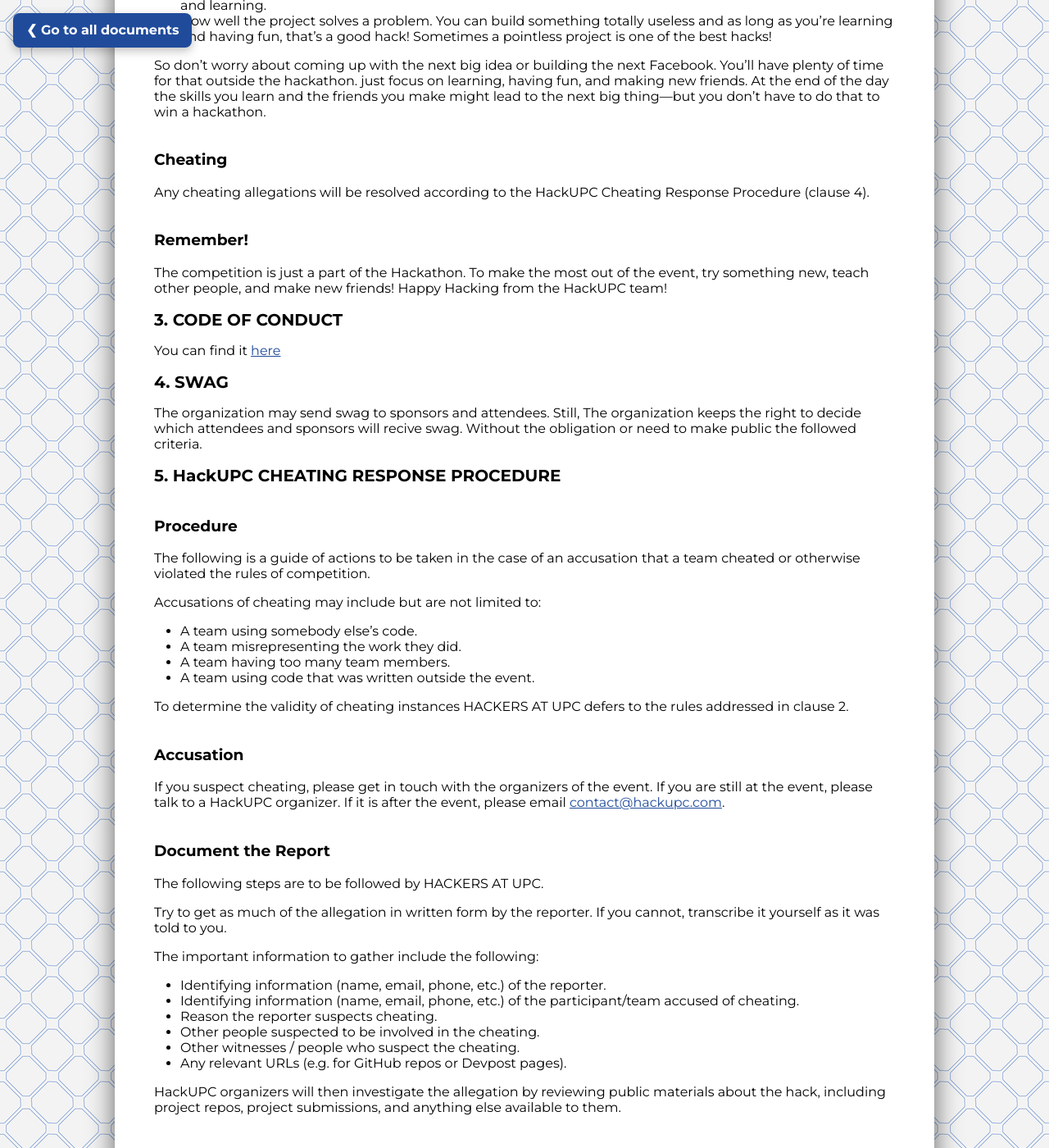
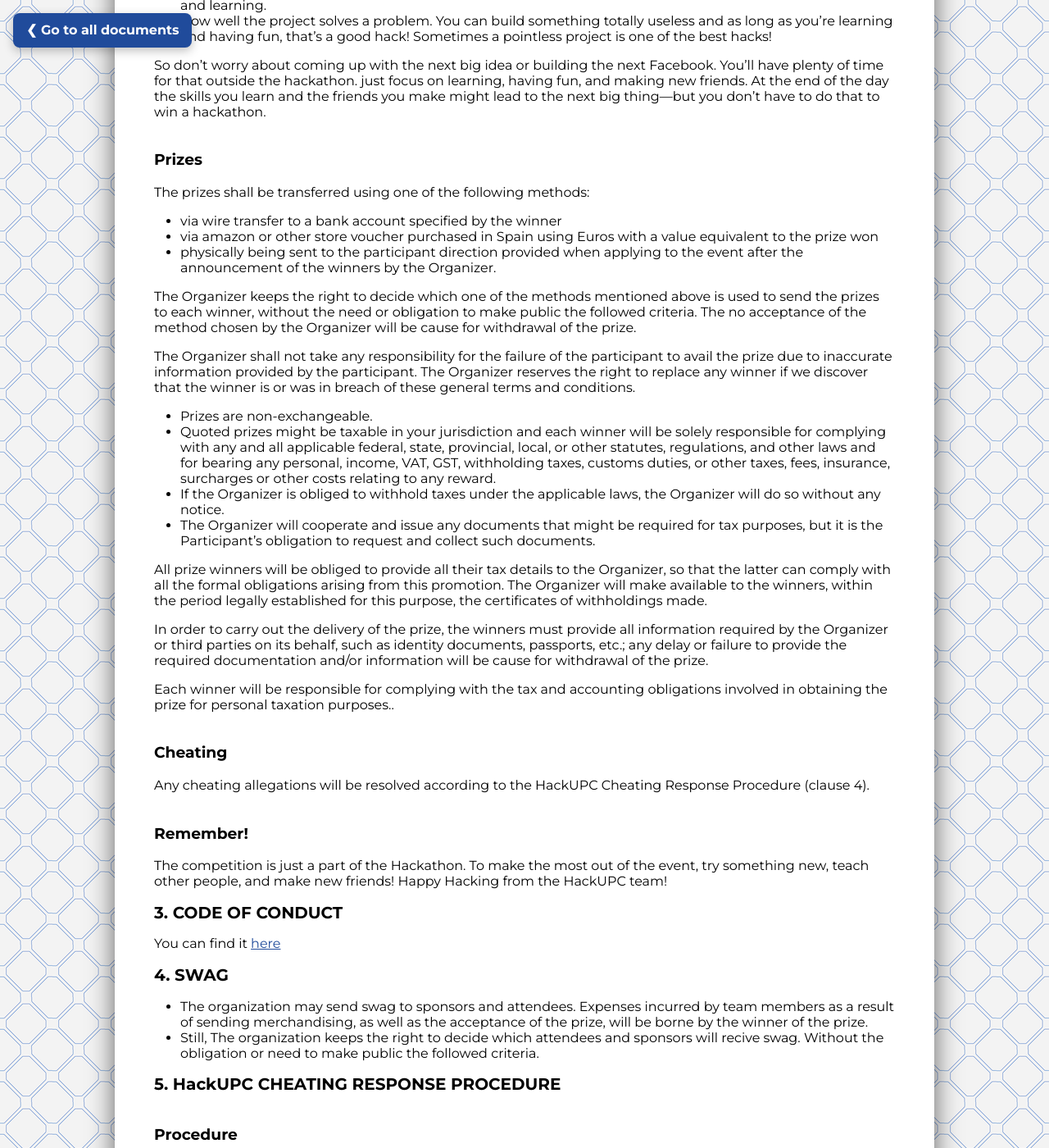
Before and after one commit to hackupc/legal-page, a Jekyll site: the page built from _documents/terms_and_conditions.md, in a window 1280 px wide and 1400 px high, scrolled down 2819 px. Shown: the whole window at 82% size. Built offline with Jekyll 4.4.1, drawn with Linux system fonts in a browser that asks for light colours; some of the changed text lies outside the part shown.

Commit message:
Update T&C

```diff
--- a/_documents/terms_and_conditions.md
+++ b/_documents/terms_and_conditions.md
@@ -87,6 +87,28 @@
 
 So don't worry about coming up with the next big idea or building the next Facebook. You'll have plenty of time for that outside the hackathon. just focus on learning, having fun, and making new friends. At the end of the day the skills you learn and the friends you make might lead to the next big thing—but you don't have to do that to win a hackathon.
 
+### Prizes
+The prizes shall be transferred using one of the following methods:
+- via wire transfer to a bank account specified by the winner
+- via amazon or other store voucher purchased in Spain using Euros with a value equivalent to the prize won
+- physically being sent to the participant direction provided when applying to the event
+after the announcement of the winners by the Organizer.
+
+The Organizer keeps the right to decide which one of the methods mentioned above is used to send the prizes to each winner, without the need or obligation to make public the followed criteria. The no acceptance of the method chosen by the Organizer will be cause for withdrawal of the prize.
+
+The Organizer shall not take any responsibility for the failure of the participant to avail the prize due to inaccurate information provided by the participant. The Organizer reserves the right to replace any winner if we discover that the winner is or was in breach of these general terms and conditions.
+
+- Prizes are non-exchangeable.
+- Quoted prizes might be taxable in your jurisdiction and each winner will be solely responsible for complying with any and all applicable federal, state, provincial, local, or other statutes, regulations, and other laws and for bearing any personal, income, VAT, GST, withholding taxes, customs duties, or other taxes, fees, insurance, surcharges or other costs relating to any reward.
+- If the Organizer is obliged to withhold taxes under the applicable laws, the Organizer will do so without any notice.
+- The Organizer will cooperate and issue any documents that might be required for tax purposes, but it is the Participant’s obligation to request and collect such documents.
+
+All prize winners will be obliged to provide all their tax details to the Organizer, so that the latter can comply with all the formal obligations arising from this promotion. The Organizer will make available to the winners, within the period legally established for this purpose, the certificates of withholdings made.
+
+In order to carry out the delivery of the prize, the winners must provide all information required by the Organizer or third parties on its behalf, such as identity documents, passports, etc.; any delay or failure to provide the required documentation and/or information will be cause for withdrawal of the prize.
+
+Each winner will be responsible for complying with the tax and accounting obligations involved in obtaining the prize for personal taxation purposes..
+
 ### Cheating
 
 Any cheating allegations will be resolved according to the HackUPC Cheating Response Procedure (clause 4).
@@ -100,7 +122,8 @@
 
 ## 4. SWAG
 
-The organization may send swag to sponsors and attendees. Still, The organization keeps the right to decide which attendees and sponsors will recive swag. Without the obligation or need to make public the followed criteria.
+- The organization may send swag to sponsors and attendees. Expenses incurred by team members as a result of sending merchandising, as well as the acceptance of the prize, will be borne by the winner of the prize.
+- Still, The organization keeps the right to decide which attendees and sponsors will recive swag. Without the obligation or need to make public the followed criteria.
 
 ## 5. HackUPC CHEATING RESPONSE PROCEDURE
 
```
Also changed, not shown: other parts of _documents/terms_and_conditions.md (+1 -1 lines).
